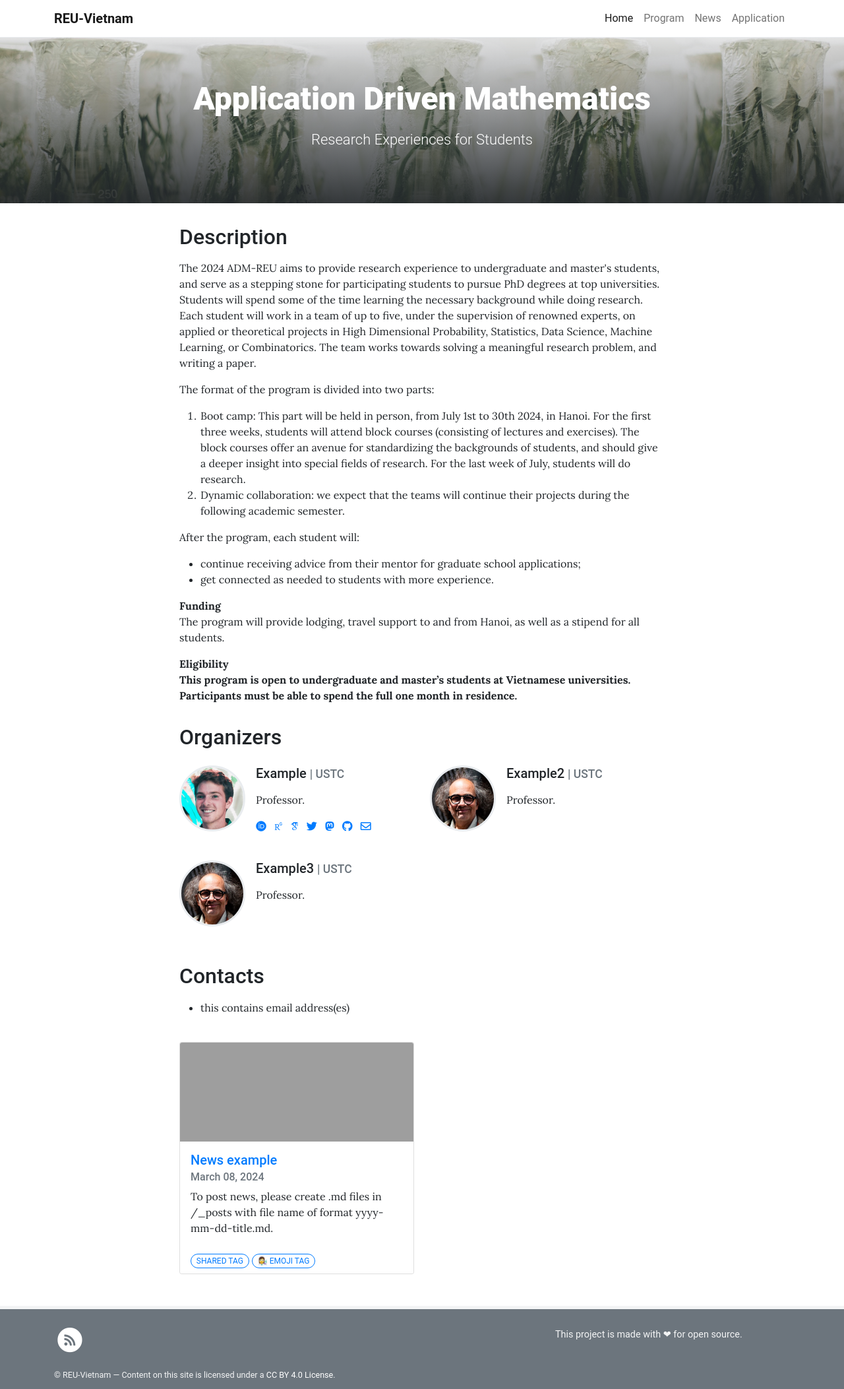
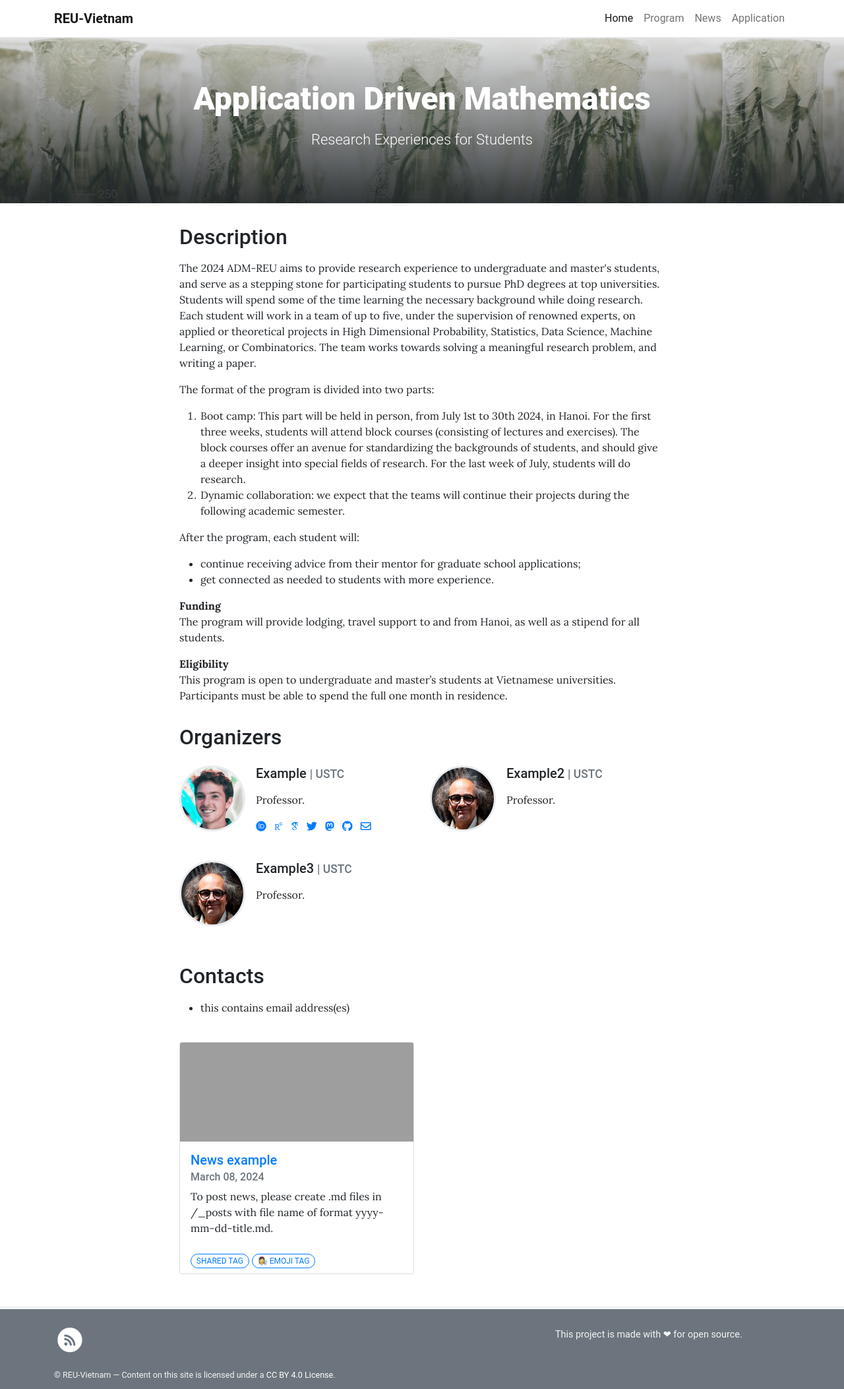
Before and after one commit to adm-vietnam/adm-vietnam.github.io, a Jekyll site: the page built from pages/home.md, in a window 1280 px wide. Shown: the whole page at 66% size. Built offline with Jekyll 4.4.1, drawn with Linux system fonts in a browser that asks for light colours; some web fonts are replaced; grey boxes are pictures that could not be loaded.

```diff
--- a/pages/home.md
+++ b/pages/home.md
@@ -37,7 +37,7 @@ After the program, each student will:
 <b>Funding</b> <br>
 The program will provide lodging, travel support to and from Hanoi, as well as a stipend for all students.<br>
 
-<b>Eligibility<b> <br>
+<b>Eligibility</b> <br>
 This program is open to undergraduate and master's students at Vietnamese universities. Participants must be able to spend the full
 one month in residence.
 
```
